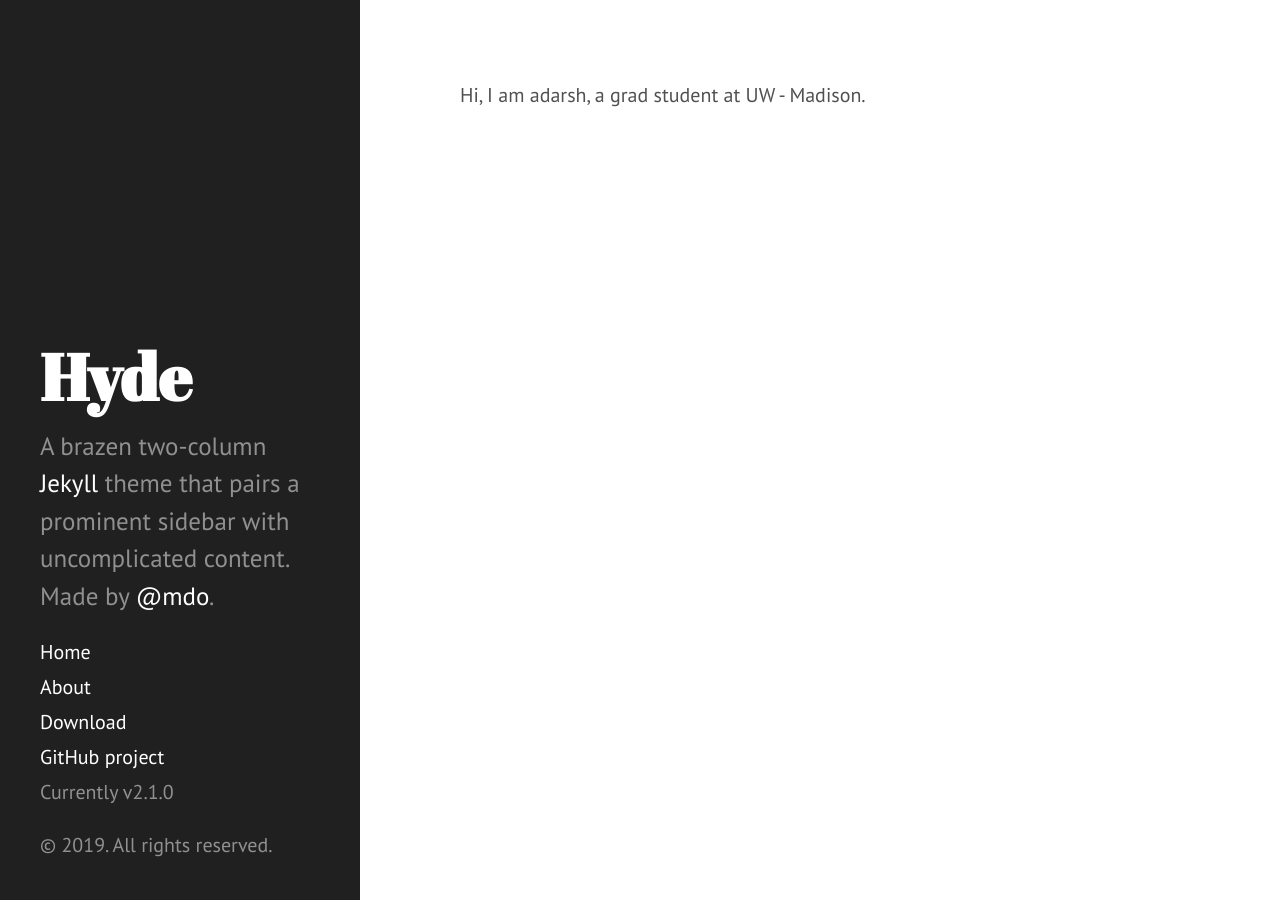
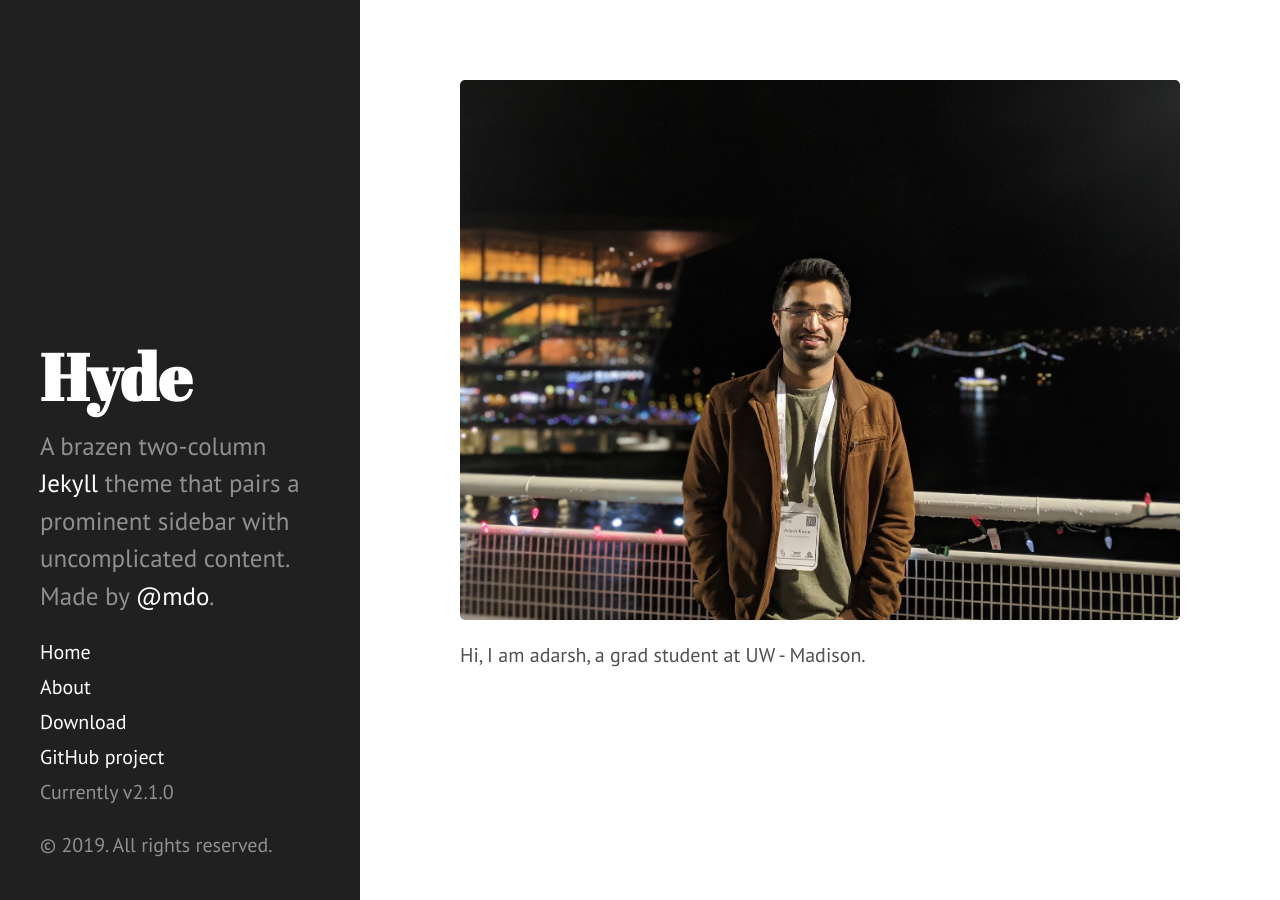
Before and after one commit to adarsh-kr/adarsh-kr.github.io, a Jekyll site: the page built from index.html, in a window 1280 px wide. Built offline with Jekyll 4.4.1, drawn with Linux system fonts in a browser that asks for light colours; the list of posts is cut into pages by our own code.

Commit message:
adding visual flair

```diff
--- a/index.html
+++ b/index.html
@@ -2,6 +2,8 @@
 layout: default
 title: Home
 ---
+<img src="img1.jpg" alt="Italian Trulli">
+
 Hi, I am adarsh, a grad student at UW - Madison.
 <!-- <div class="posts">
   {% for post in paginator.posts %}
```
Also changed, not shown: img1.jpg (added).
